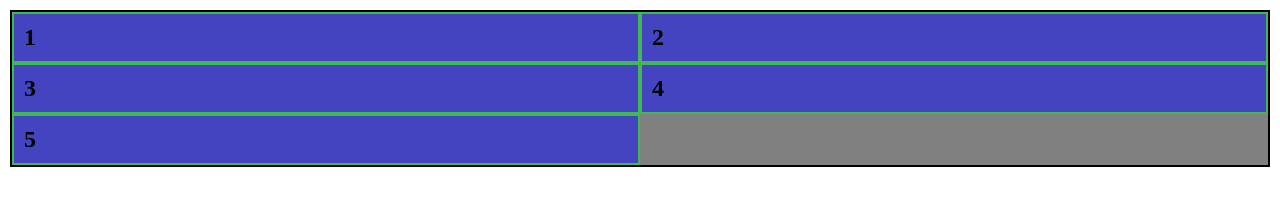
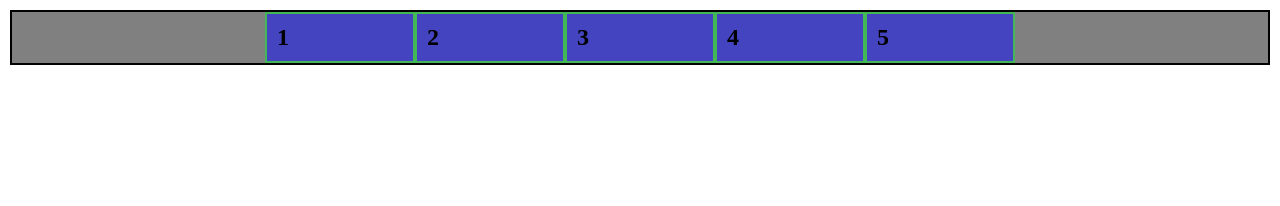
Before and after one commit to treinaweb/treinaweb-curso-css-grid, a plain HTML site: page Grid/index.html in a window 1280 px wide. Drawn offline with Linux system fonts and the light colour scheme.

Commit message:
2-1 Alinhamento horizontal dos itens

```diff
--- a/Grid/style.css
+++ b/Grid/style.css
@@ -6,7 +6,8 @@ body {
     background-color: gray;
     border: solid 2px black;
     display: grid;
-    grid-template-columns: repeat(auto-fill, minmax(550px, 1fr));
+    grid-template-columns: repeat(5, 150px);
+    justify-content: center;
 }
 
 .grid-item {
```
Also changed, not shown: Grid/index.html (+1 -0 lines).
